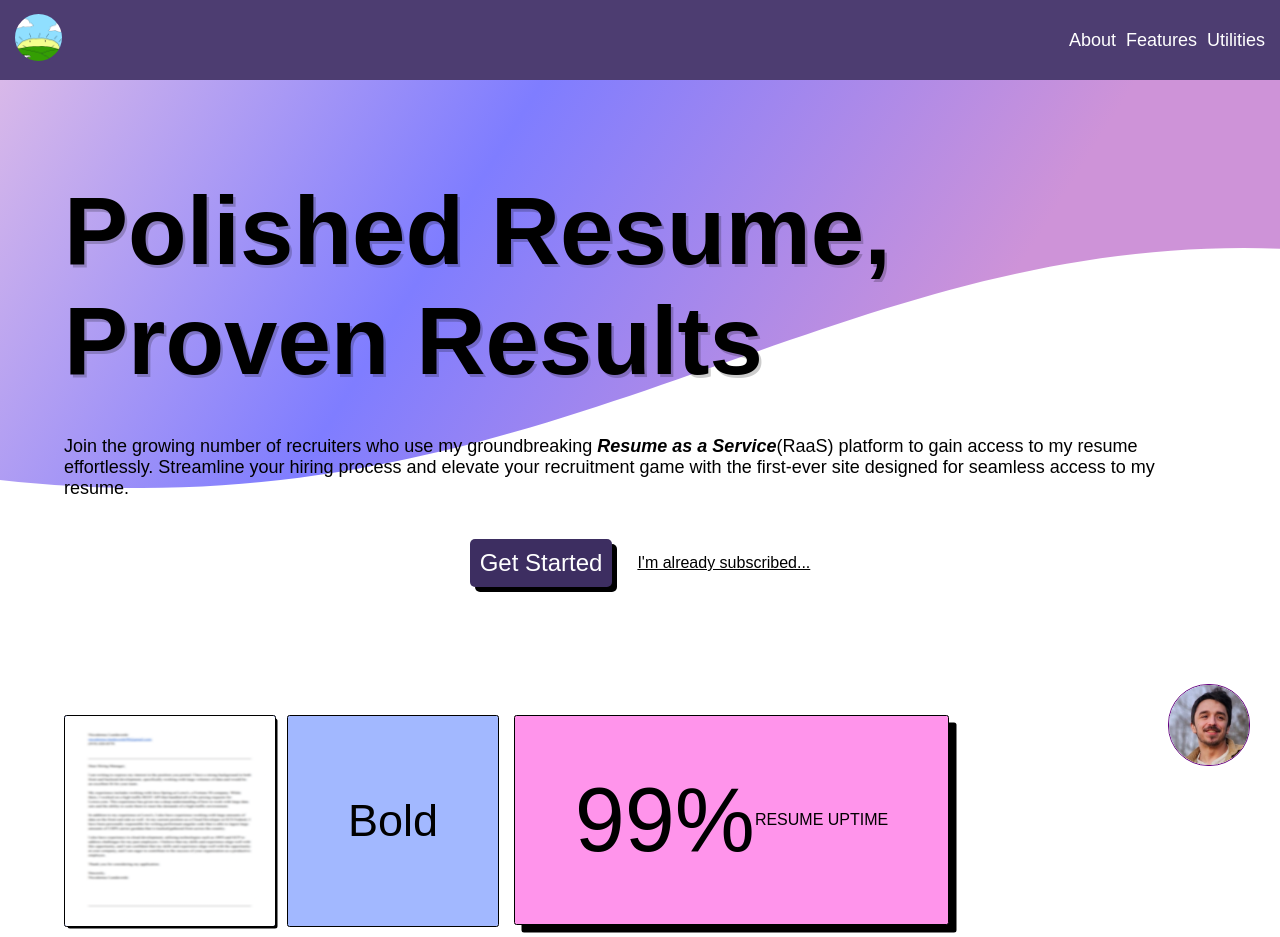
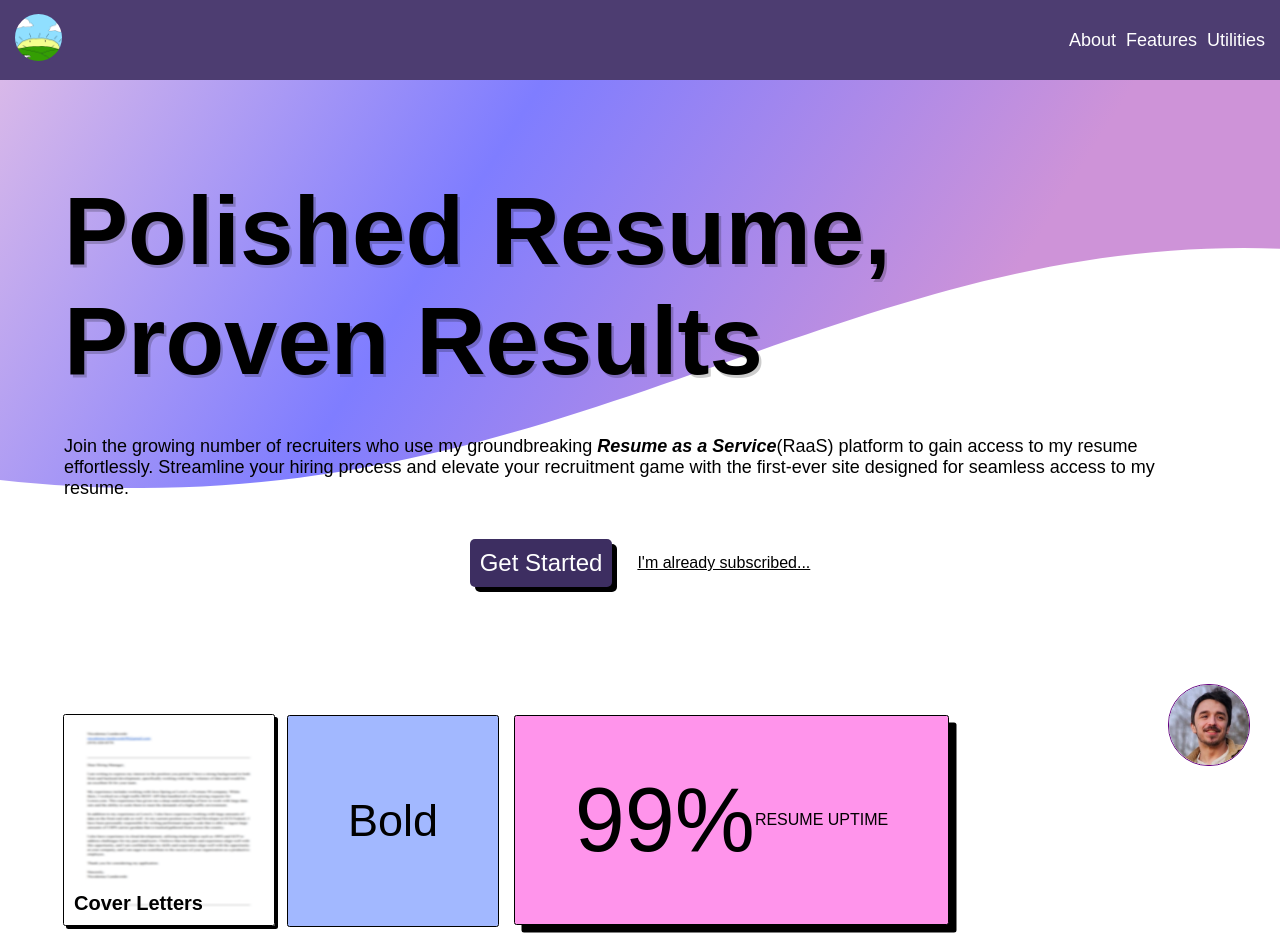
Before and after one commit to landaverdend/portfolio-site, a React (Vite) app: page /SplashView in a window 1280 px wide. Shown: the top 937 px of the page. Built offline with nearby package versions, Linux system fonts and the light colour scheme.

Commit message:
added image tile component.

```diff
--- a/src/views/splashView/splashGrid/SplashGrid.tsx
+++ b/src/views/splashView/splashGrid/SplashGrid.tsx
@@ -7,8 +7,24 @@ import { randomNumber } from '@/util/random';
 type TTProps = {
   children: React.ReactNode;
 };
-function TileText({ children }: TTProps) {
+function TextTile({ children }: TTProps) {
   return <span className="tile-text">{children}</span>;
+}
+
+type ITProps = {
+  src: string;
+  text: string;
+  color?: string;
+};
+function ImageTile({ src, text, color }: ITProps) {
+  return (
+    <span className="image-tile-container">
+      <img src={src} height={210} width={210}></img>
+      <span className="image-tile-text" style={{ color: color ? color : '' }}>
+        {text}
+      </span>
+    </span>
+  );
 }
 
 type TileProps = { front: React.ReactNode; back?: React.ReactNode; isFlipEnabled?: boolean };
@@ -40,20 +56,20 @@ export default function SplashGrid() {
   return (
     <div className="splash-grid">
       <div className="grid-item">
-        <Tile front={<img src={coverLetterBlurred} height={210} width={210}></img>} isFlipEnabled={false} />
+        <ImageTile src={coverLetterBlurred} text={'Cover Letters'} color={'black'}></ImageTile>
       </div>
       <div className="grid-item">
-        <Tile isFlipEnabled={true} front={<TileText>Innovative</TileText>} back={<TileText>Bold</TileText>} />
+        <Tile isFlipEnabled={true} front={<TextTile>Innovative</TextTile>} back={<TextTile>Bold</TextTile>} />
       </div>
       <div className="grid-item text-column metric-block1">
         <span className="giga-text">99%</span> <span>RESUME UPTIME</span>
       </div>
       <div className="grid-item">AGILE/SCALABLE/EFFICIENCY</div>
       <div className="grid-item">
-        <Tile front={<img src={gigachad} height={210} width={210} />} />
+        <ImageTile src={gigachad} text={'Headshots'} />
       </div>
       <div className="grid-item">
-        <Tile front={<TileText>AGILE</TileText>} />
+        <Tile front={<TextTile>AGILE</TextTile>} />
       </div>
       <div className="grid-item">7</div>
       <div className="grid-item text-column">
--- a/src/views/splashView/splashGrid/splash-grid.css
+++ b/src/views/splashView/splashGrid/splash-grid.css
@@ -1,5 +1,6 @@
 :root {
   --grid-radius: 2.5px;
+  --grid-border-style: 1px solid black;
 }
 
 .splash-grid {
@@ -26,7 +27,7 @@
 
   .metric-block1 {
     background-color: #ff94eb;
-    border: 1px solid black;
+    border: var(--grid-border-style);
 
     border-radius: var(--grid-radius);
     box-shadow: 7.5px 7.5px black;
@@ -58,13 +59,7 @@
 
       background-color: rgb(162, 184, 255);
       border-radius: var(--grid-radius);
-      border: 1px solid black;
-
-
-      img {
-        border-radius: var(--grid-radius);
-        box-shadow: 2.5px 2.5px black;
-      }
+      border: var(--grid-border-style);
     }
 
     .tile-back {
@@ -76,3 +71,30 @@
     transform: rotateY(180deg);
   }
 }
+
+.image-tile-container {
+  display: flex;
+
+  position: relative;
+
+  border: var(--grid-border-style);
+  border-radius: var(--grid-radius);
+  box-shadow: 3px 3px black;
+
+  img {
+    border-radius: var(--grid-radius);
+  }
+
+  .image-tile-text {
+    width: 100%;
+    padding: 10px;
+    position: absolute;
+
+    font-weight: 700;
+    font-size: 1.25rem;
+    color: white;
+
+    bottom: 0;
+    left: 0;
+  }
+}
```
